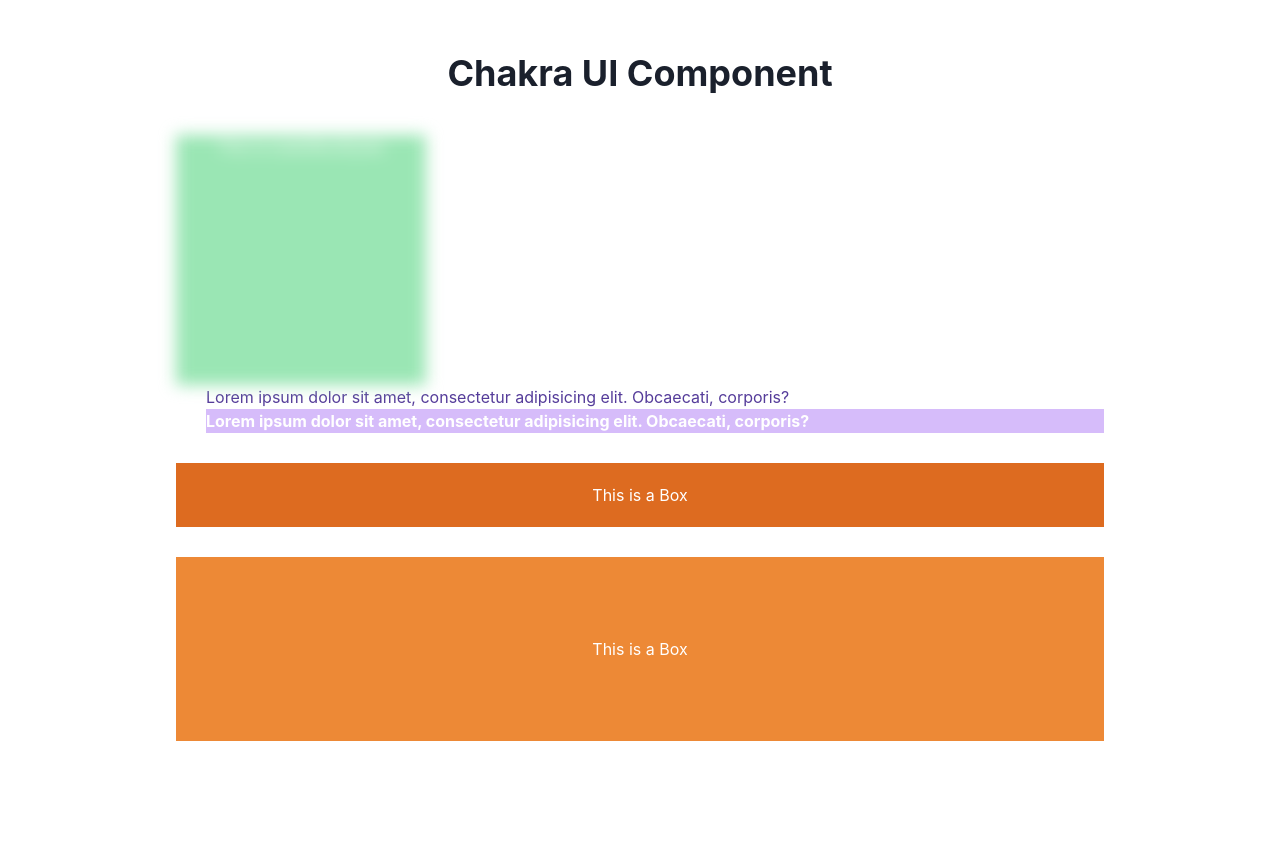
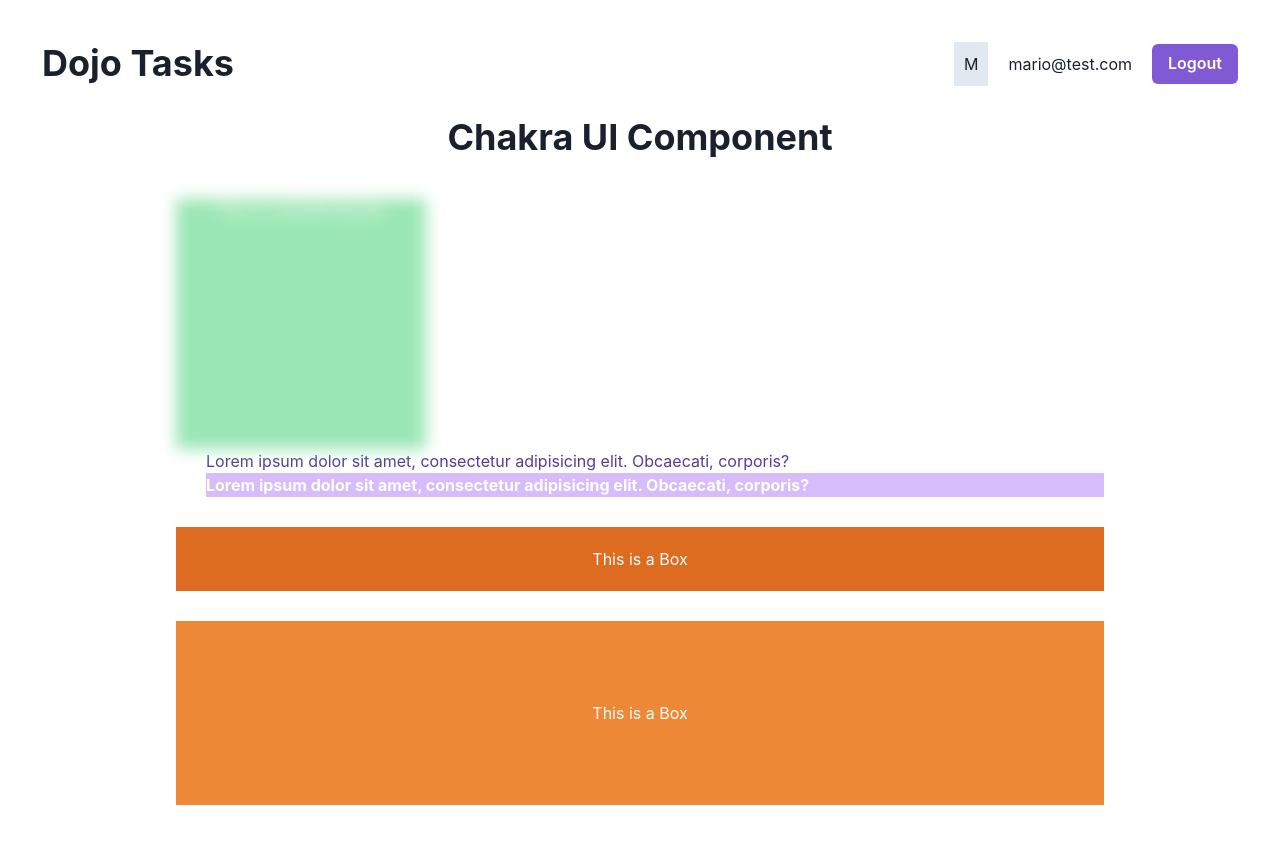
Before and after one commit to axnw997/Chakra-UI-Crash-Course, a React (Vite) app in the folder simple_chakra_dashboard/: page / in a window 1280 px wide. Shown: the top 844 px of the page. Before the commit the page ends 823 px from the top, so only its background shows below. Built offline with nearby package versions, Linux system fonts and the light colour scheme.

Commit message:
flex layout, colorScheme, HStack, Box, button etc

```diff
--- /dev/null
+++ b/simple_chakra_dashboard/src/components/Navbar.tsx
@@ -0,0 +1,30 @@
+import {
+  Box,
+  Button,
+  Flex,
+  HStack,
+  Heading,
+  Spacer,
+  Text,
+} from "@chakra-ui/react";
+
+const Navbar = () => {
+  return (
+    <Flex as="nav" p="10px" alignItems={"center"}>
+      <Heading as="h1" colorScheme="red">
+        Dojo Tasks
+      </Heading>
+      <Spacer />
+
+      <HStack spacing="20px">
+        <Box bg="gray.200" p="10px">
+          M
+        </Box>
+        <Text>mario@test.com</Text>
+        <Button colorScheme="purple">Logout</Button>
+      </HStack>
+    </Flex>
+  );
+};
+
+export default Navbar;
--- a/simple_chakra_dashboard/src/layouts/RootLayout.tsx
+++ b/simple_chakra_dashboard/src/layouts/RootLayout.tsx
@@ -1,8 +1,9 @@
 import { Outlet } from "react-router-dom";
-
+import Navbar from "../components/Navbar";
 export const RootLayout = () => {
   return (
     <div>
+      <Navbar />
       <Outlet />
     </div>
   );
```
